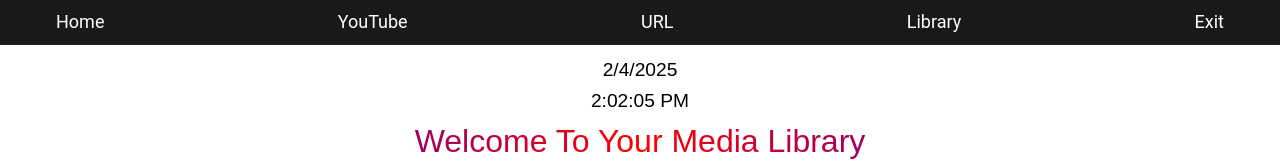
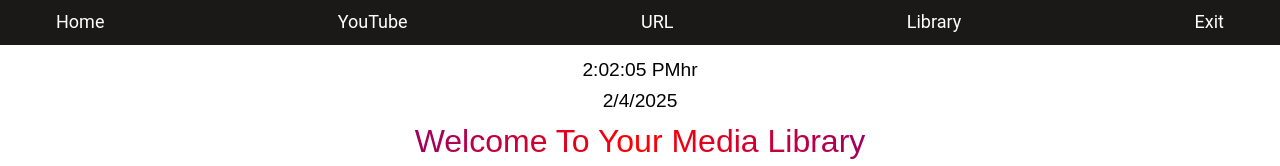
Before and after one commit to uk030621/MediaLWJauth, a Next.js app: page /mediastart in a window 1280 px wide. Shown: the top 166 px of the page. Built offline with nearby package versions, Linux system fonts and the light colour scheme; no server answers.

Commit message:
Removed email and reformatted time and date.

```diff
--- a/app/mediastart/page.jsx
+++ b/app/mediastart/page.jsx
@@ -36,15 +36,15 @@ export default function HomePage() {
       <div className="flex flex-col items-left">
         <div className={styles.homeContainer}>
           <div className="flex  flex-col justify-center mr-5">
-            <p className="font-thin ml-1 text-sm">{session?.user?.email}</p>
+            {/*<p className="font-thin ml-1 text-sm">{session?.user?.email}</p>*/}
             <div className="flex justify-center gap-2 mt-2 mb-1">
               {dateTime ? (
                 <>
                   <p className=" text-sm font-thin text-black">
+                    {dateTime.toLocaleTimeString()}hr
+                  </p>
+                  <p className=" ml-3 text-sm font-thin text-black">
                     {dateTime.toLocaleDateString()}
-                  </p>
-                  <p className=" text-sm font-thin text-black">
-                    {dateTime.toLocaleTimeString()}
                   </p>
                 </>
               ) : (
```
